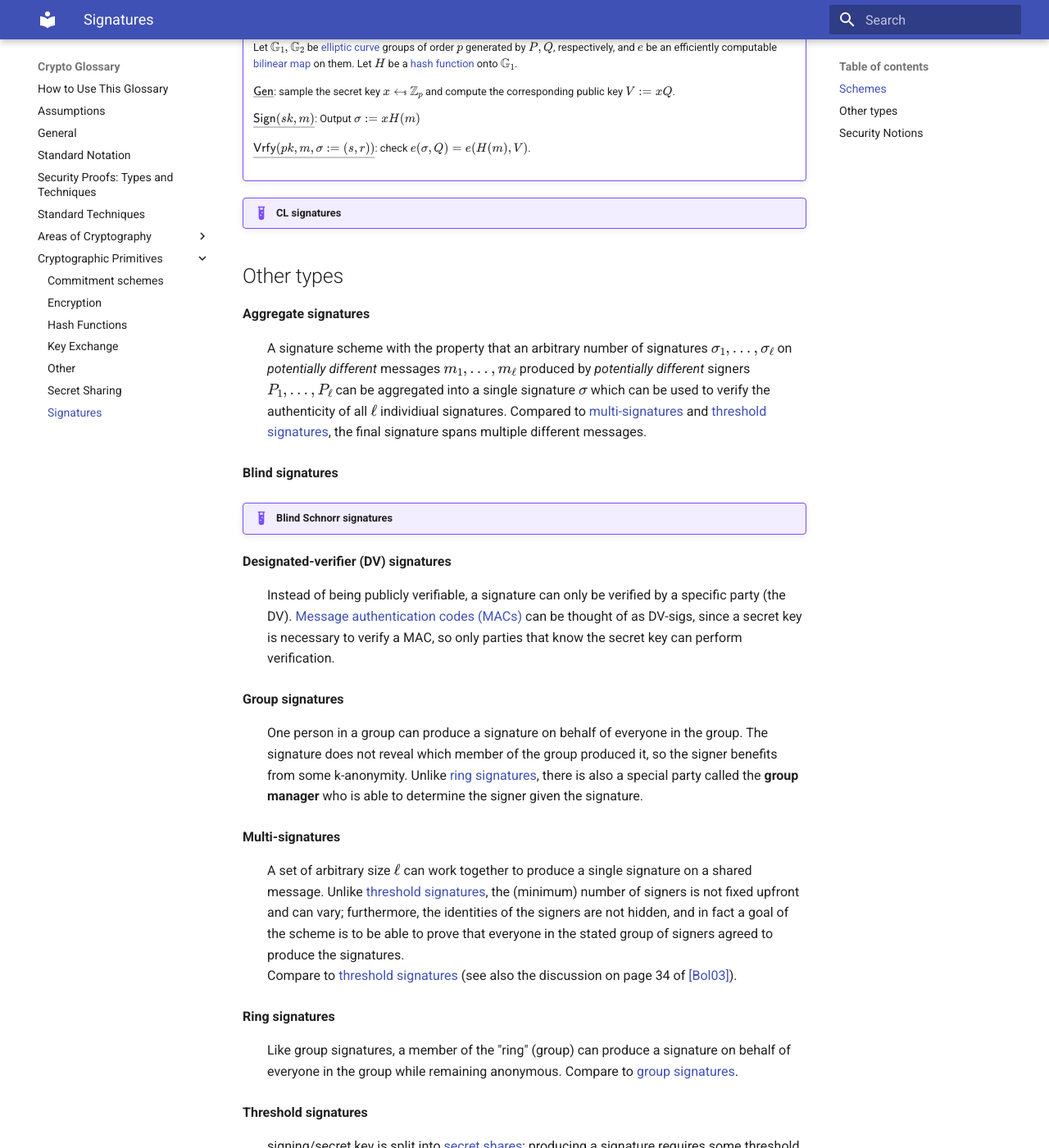
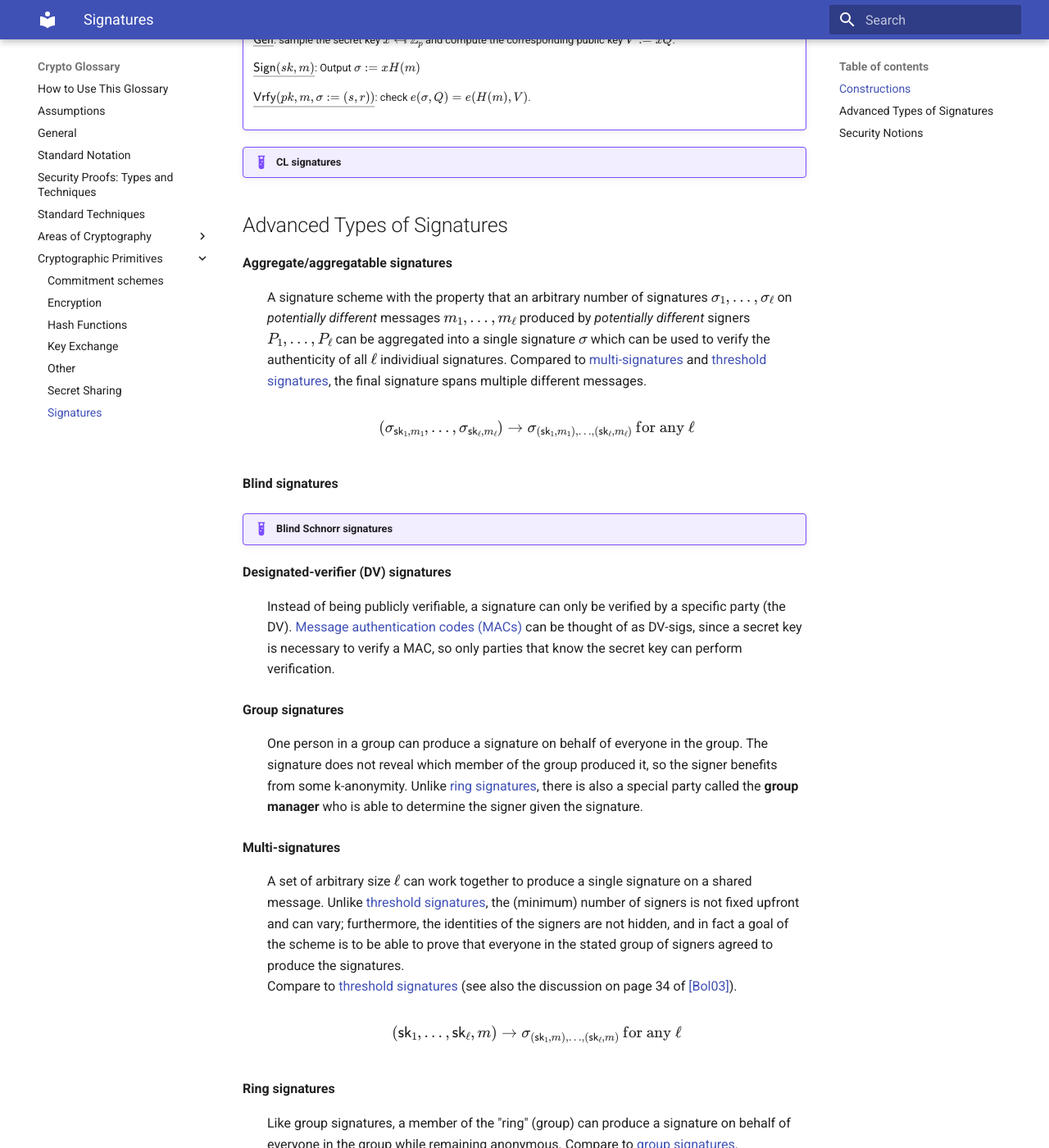
Before and after one commit to nglaeser/crypto-glossary, an MkDocs documentation site: the page built from docs/Cryptographic-Primitives/signatures.md, in a window 1280 px wide and 1400 px high, scrolled down 2826 px. Shown: the whole window at 82% size. Built offline with MkDocs 1.6.1 and Material for MkDocs 9.7.7, drawn with Linux system fonts in a browser that asks for light colours; some of the changed text lies outside the part shown.

```diff
--- a/docs/Cryptographic-Primitives/signatures.md
+++ b/docs/Cryptographic-Primitives/signatures.md
@@ -11,6 +8,8 @@ A digital signature scheme consists of three algorithms: a key generation algori
     - $\{0, 1\} \gets \mathsf{Vrfy}({\sf pk}, m, \sigma)$
 
 For correctness, we require that for all key(pairs) output by $\sf Gen$ we have $\mathsf{Vrfy}({\sf pk}, m, \mathsf{Sign}({\sf pk}, m)) = 1$.
+
+Signatures are used to ensure _authenticity_.
 
 It is known that [OWFs](./other.md#owf) imply (one-time) signatures (OTS).
 
@@ -22,7 +21,7 @@ OTS in turn imply many-time (i.e., regular) signatures:
 !!! example "Many-time signatures from OTS"
     The construction is a bit involved so it is given in a [separate document](../assets/notes/Sigs-from-OTS.png). The general idea is to make a depth-$\lvert m \rvert$ binary tree of OTS keypairs. Then each parent is used to sign the pair of verification keys below it, and the signature on $m$ consists of the $\lvert m \rvert$ signatures on the path the bits of $m$ from the root to a leaf.
 
-## Schemes
+## Constructions
 
 A common paradigm for a signature scheme is to instantiate a signature as a [NIZK](../Areas-of-Cryptography/zk.md#nizk) [PoK](../Areas-of-Cryptography/zk.md#pok) of the secret key (additionally incorporating the message). See the "Notes" section of the Schnorr signature scheme below for a discussion of how that scheme fits into this paradigm; another example is [Picnic](https://microsoft.github.io/Picnic/), a NIST [post-quantum cryptography](../Areas-of-Cryptography/pqc.md) candidate, which is essentially a [proof of knowledge](../Areas-of-Cryptography/zk.md#pok) of the preimage of a [one-way function](./other.md#owf).
 
@@ -147,10 +146,14 @@ A common paradigm for a signature scheme is to instantiate a signature as a [NIZ
 <a name="cl-sig"></a>
 !!! example "CL signatures"
 
-## Other types
+## Advanced Types of Signatures
 
-**Aggregate signatures**
+**Aggregate/aggregatable signatures**
 : A signature scheme with the property that an arbitrary number of signatures $\sigma_1, \dots, \sigma_\ell$ on _potentially different_ messages $m_1, \dots, m_\ell$ produced by _potentially different_ signers $P_1, \dots, P_\ell$ can be aggregated into a single signature $\sigma$ which can be used to verify the authenticity of all $\ell$ individiual signatures. Compared to [multi-signatures](#musig) and [threshold signatures](#threshold-sig), the final signature spans multiple different messages.
+
+    $$
+    (\sigma_{\mathsf{sk}_1,m_1}, \dots, \sigma_{\mathsf{sk}_\ell,m_\ell}) \to \sigma_{(\mathsf{sk}_1,m_1), \dots, (\mathsf{sk}_\ell,m_\ell)} \text{ for any } \ell
+    $$
 
 **Blind signatures**
 :
@@ -172,6 +175,10 @@ A common paradigm for a signature scheme is to instantiate a signature as a [NIZ
 : A set of arbitrary size $\ell$ can work together to produce a single signature on a shared message. Unlike [threshold signatures](#threshold-sig), the (minimum) number of signers is not fixed upfront and can vary; furthermore, the identities of the signers are not hidden, and in fact a goal of the scheme is to be able to prove that everyone in the stated group of signers agreed to produce the signatures.
 Compare to [threshold signatures](#threshold-sig) (see also the discussion on page 34 of [[Bol03]](https://iacr.org/archive/pkc2003/25670031/25670031.pdf)).
 
+    $$
+    (\mathsf{sk}_1, \dots, \mathsf{sk}_\ell, m) \to \sigma_{(\mathsf{sk}_1,m), \dots, (\mathsf{sk}_\ell,m)} \text{ for any } \ell
+    $$
+
 **Ring signatures** { #ring-sig }
 : Like group signatures, a member of the "ring" (group) can produce a signature on behalf of everyone in the group while remaining anonymous.
 Compare to [group signatures](#group-sig).
@@ -181,6 +188,10 @@ Compare to [group signatures](#group-sig).
 
 **Threshold signatures** { #threshold-sig }
 : signing/secret key is split into [secret shares](../Areas-of-Cryptography/mpc.md#secret-sharing); producing a signature requires some threshold number of shares. A threshold signature should be [indistinguishable](../general.md#indist) from an ordinary signature. Additionally, no single party should ever learn the secret key.
+
+    $$
+    (\mathsf{sk}_1, \dots, \mathsf{sk}_t, m) \to \sigma_{(\mathsf{sk},m)} \text{ for a priori fixed } t
+    $$
 
 ## Security Notions
 
```
Also changed, not shown: other parts of docs/Cryptographic-Primitives/signatures.md (+0 -3 lines), docs/Cryptographic-Primitives/commitments.md (+18 -16 lines), docs/Cryptographic-Primitives/encryption.md (+4 -5 lines).
